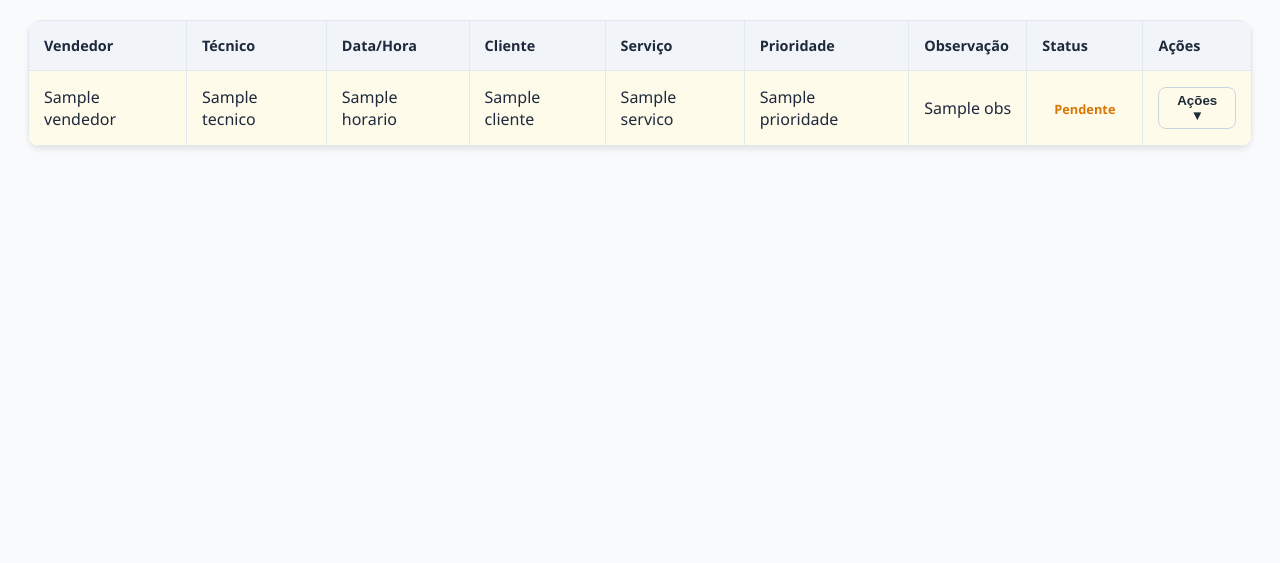
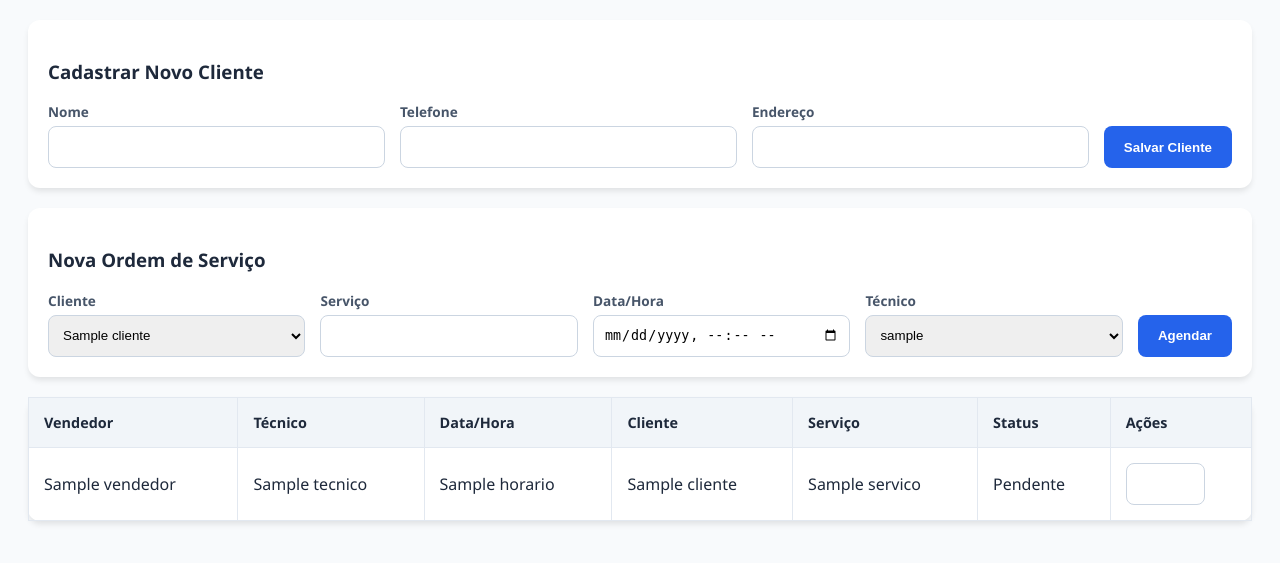
Before and after one commit to davidsonsuportelj-sys/agenda, a Flask app: template templates/index.html in a window 1280 px wide. Shown: the part 114-677 px from the top of the page. Run offline with Flask 3, Linux system fonts and the light colour scheme; the visitor is signed in with stand-in values (Sample User, id 1); the template is opened without the code that fills it: most values are stand-ins (such as "Sample title", 1, 10 or a date in 2020).

Commit message:
Atualização de Site

```diff
--- a/templates/index.html
+++ b/templates/index.html
@@ -7,33 +7,30 @@
     <style>
         :root { --primary: #2563eb; --bg: #f8fafc; --text: #1e293b; --white: #ffffff; }
         body { font-family: 'Segoe UI', Tahoma, sans-serif; background: var(--bg); color: var(--text); padding: 20px; }
+
         .header { display: flex; justify-content: space-between; align-items: center; margin-bottom: 20px; }
         .card { background: var(--white); padding: 20px; border-radius: 12px; box-shadow: 0 4px 6px -1px rgba(0,0,0,0.1); margin-bottom: 20px; }
+
+        /* Corrigindo o layout do form */
         form { display: flex; flex-wrap: wrap; gap: 15px; align-items: flex-end; }
-        .field-wrapper { flex: 1; min-width: 140px; }
+        .field-wrapper { flex: 1; min-width: 180px; }
+
         label { font-size: 0.85rem; font-weight: 600; margin-bottom: 5px; display: block; color: #475569; }
-        input, select { width: 100%; padding: 10px; border: 1px solid #cbd5e1; border-radius: 8px; box-sizing: border-box; }
+        input, select { width: 100%; padding: 10px; border: 1px solid #cbd5e1; border-radius: 8px; box-sizing: border-box; height: 42px; }
         button { background: var(--primary); color: white; border: none; padding: 10px 20px; border-radius: 8px; cursor: pointer; font-weight: bold; height: 42px; }
-        .table-responsive { overflow-x: auto; background: var(--white); border-radius: 12px; box-shadow: 0 4px 6px -1px rgba(0,0,0,0.1); }
-        table { width: 100%; border-collapse: collapse; min-width: 900px; border: 1px solid #e2e8f0; }
+
+        /* Tabela e Menu de Ações (Corrigindo o bug de sobreposição) */
+        .table-responsive { overflow-x: visible; background: var(--white); border-radius: 12px; box-shadow: 0 4px 6px -1px rgba(0,0,0,0.1); position: relative; }
+        table { width: 100%; border-collapse: collapse; border: 1px solid #e2e8f0; }
         th { background: #f1f5f9; padding: 15px; text-align: left; font-size: 0.9rem; border: 1px solid #e2e8f0; }
-        td { padding: 15px; border: 1px solid #e2e8f0; }
-        .row-pendente { background-color: #fffbeb; }
-        .row-concluido { background-color: #f0fdf4; }
-        .row-cancelado { background-color: #fef2f2; }
-        .row-reagendado { background-color: #dbeafe !important; }
+        td { padding: 15px; border: 1px solid #e2e8f0; position: relative; }
+
+        /* Dropup corrigido com z-index alto para não ficar escondido */
+        .dropup { position: relative; display: inline-block; }
+        .dropup-content { display: none; position: absolute; bottom: 100%; right: 0; background: white; border: 1px solid #cbd5e1; border-radius: 8px; box-shadow: 0 10px 20px rgba(0,0,0,0.2); z-index: 9999; min-width: 180px; padding: 10px; }
+        .dropup:hover .dropup-content { display: block; }
+
         .status-badge { padding: 6px 12px; border-radius: 20px; font-weight: 600; font-size: 0.8rem; }
-        .text-pendente { color: #d97706; }
-        .text-concluido { color: #16a34a; }
-        .text-cancelado { color: #dc2626; }
-        .text-reagendado { color: #1e40af; font-weight: bold; }
-        .obs-cell { max-width: 150px; overflow: hidden; text-overflow: ellipsis; white-space: nowrap; cursor: help; }
-        .dropup { position: relative; display: inline-block; }
-        .dropup-content { display: none; position: absolute; bottom: 100%; right: 0; background: white; border: 1px solid #cbd5e1; border-radius: 8px; box-shadow: 0 10px 15px rgba(0,0,0,0.1); z-index: 100; min-width: 180px; padding: 10px; }
-        .dropup:hover .dropup-content { display: block; }
-        .dropup-content a { padding: 8px; display: block; text-decoration: none; color: var(--text); }
-        .dropup-content a:hover { background: #f8fafc; }
-        .dropup-content form { border-top: 1px solid #e2e8f0; margin-top: 5px; padding-top: 5px; }
     </style>
 </head>
 <body>
@@ -43,19 +40,22 @@
         <div>Bem-vindo, <strong>{{ current_user.id }}</strong> | <a href="{{ url_for('logout') }}">Sair</a></div>
     </div>
 
-    {% if role in ['admin', 'vendedor'] %}
+    <div class="card">
+        <h3>Cadastrar Novo Cliente</h3>
+        <form action="{{ url_for('cadastrar_cliente') }}" method="POST">
+            <div class="field-wrapper"><label>Nome</label><input type="text" name="nome" required></div>
+            <div class="field-wrapper"><label>Telefone</label><input type="text" name="telefone"></div>
+            <div class="field-wrapper"><label>Endereço</label><input type="text" name="endereco"></div>
+            <button type="submit">Salvar Cliente</button>
+        </form>
+    </div>
+
     <div class="card">
         <h3>Nova Ordem de Serviço</h3>
         <form action="{{ url_for('agendar') }}" method="POST">
-            <div class="field-wrapper"><label>Cliente</label>
-                <select name="cliente_id" required>
-                    {% for c in clientes %}<option value="{{ c.id }}">{{ c.nome }}</option>{% endfor %}
-                </select>
-            </div>
+            <div class="field-wrapper"><label>Cliente</label><select name="cliente_id" required>{% for c in clientes %}<option value="{{ c.id }}">{{ c.nome }}</option>{% endfor %}</select></div>
             <div class="field-wrapper"><label>Serviço</label><input type="text" name="servico" required></div>
             <div class="field-wrapper"><label>Data/Hora</label><input type="datetime-local" name="horario" required></div>
-            <div class="field-wrapper"><label>Prioridade</label><select name="prioridade"><option>Baixa</option><option>Média</option><option>Alta</option></select></div>
-            <div class="field-wrapper"><label>Observação</label><input type="text" name="obs"></div>
             <div class="field-wrapper"><label>Técnico</label><select name="tecnico">{% for t in tecnicos %}<option value="{{ t.username }}">{{ t.username }}</option>{% endfor %}</select></div>
             {% if role == 'admin' %}
             <div class="field-wrapper"><label>Vendedor</label><select name="vendedor">{% for v in vendedores %}<option value="{{ v.username }}">{{ v.username }}</option>{% endfor %}</select></div>
@@ -63,36 +63,30 @@
             <button type="submit">Agendar</button>
         </form>
     </div>
-    {% endif %}
 
     <div class="table-responsive">
         <table>
-            <tr><th>Vendedor</th><th>Técnico</th><th>Data/Hora</th><th>Cliente</th><th>Serviço</th><th>Prioridade</th><th>Observação</th><th>Status</th><th>Ações</th></tr>
+            <tr><th>Vendedor</th><th>Técnico</th><th>Data/Hora</th><th>Cliente</th><th>Serviço</th><th>Status</th><th>Ações</th></tr>
             {% for item in agenda %}
-            <tr class="{% if item.status == 'Pendente' %}row-pendente{% elif item.status == 'Concluído' %}row-concluido{% elif item.status == 'Cancelado' %}row-cancelado{% elif item.status == 'Reagendado' %}row-reagendado{% endif %}">
+            <tr>
                 <td>{{ item.vendedor }}</td>
                 <td>{{ item.tecnico }}</td>
                 <td>{{ item.horario }}</td>
                 <td>{{ item.clientes.nome if item.clientes else 'N/A' }}</td>
                 <td>{{ item.servico }}</td>
-                <td>{{ item.prioridade }}</td>
-                <td class="obs-cell" title="{{ item.obs }}">{{ item.obs }}</td>
-                <td><span class="status-badge {% if item.status == 'Pendente' %}text-pendente{% elif item.status == 'Concluído' %}text-concluido{% elif item.status == 'Cancelado' %}text-cancelado{% elif item.status == 'Reagendado' %}text-reagendado{% endif %}">{{ item.status }}</span></td>
+                <td>{{ item.status }}</td>
                 <td>
-                    {% if item.status != 'Concluído' and item.status != 'Cancelado' %}
-                    <div class="dropup"><button style="background: none; border: 1px solid #cbd5e1; color: var(--text); padding: 5px 10px; cursor: pointer;">Ações ▼</button>
+                    <div class="dropup">
+                        <button style="background: none; border: 1px solid #cbd5e1; padding: 5px 10px; cursor: pointer;">Ações ▼</button>
                         <div class="dropup-content">
                             <a href="{{ url_for('mudar_status', id=item.id, novo_status='Concluído') }}">Finalizar</a>
-                            {% if role != 'tecnico' %}
-                                <a href="{{ url_for('cancelar', id=item.id) }}">Cancelar</a>
-                                <form action="{{ url_for('reagendar', id=item.id) }}" method="POST">
-                                    <input type="datetime-local" name="nova_data" required style="width: 100%; margin-bottom: 5px; font-size: 0.8rem;">
-                                    <button type="submit" style="width: 100%; height: 30px; font-size: 0.8rem;">Reagendar</button>
-                                </form>
-                            {% endif %}
+                            <a href="{{ url_for('cancelar', id=item.id) }}">Cancelar</a>
+                            <form action="{{ url_for('reagendar', id=item.id) }}" method="POST">
+                                <input type="datetime-local" name="nova_data" required style="font-size: 0.8rem; margin-bottom: 5px;">
+                                <button type="submit" style="height: 30px; font-size: 0.8rem;">Reagendar</button>
+                            </form>
                         </div>
                     </div>
-                    {% endif %}
                 </td>
             </tr>
             {% endfor %}
```
